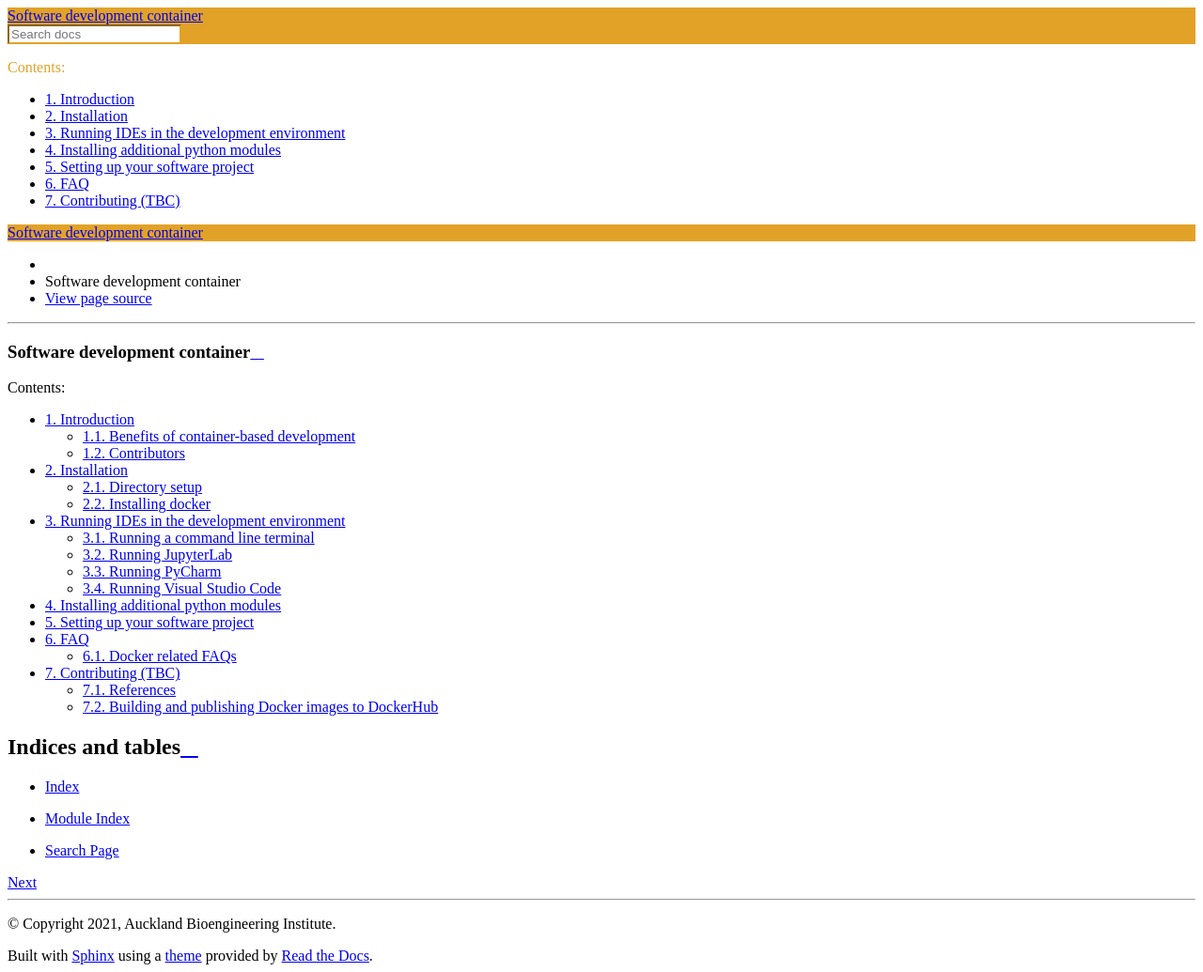
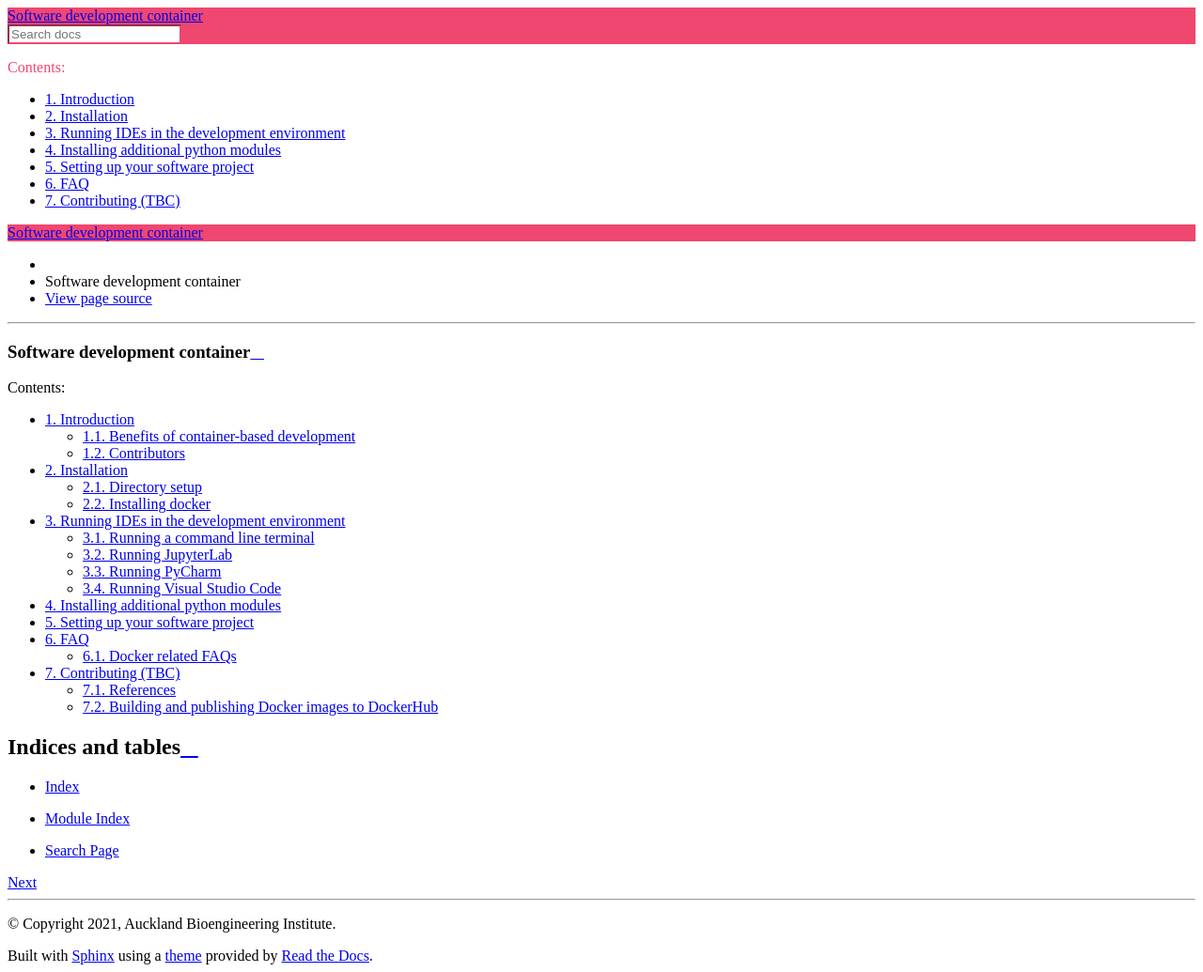
Before and after one commit to Research-software-development-resources/dev-container, a Sphinx documentation site: the page built from docs/source/index.rst, in a window 1280 px wide. Shown: the whole page at 94% size. Built offline with Sphinx 7.4.7 and the Read the Docs theme 2.0.0, drawn with Linux system fonts in a browser that asks for light colours.

Commit message:
Updating sphinx theme

```diff
--- a/docs/source/_static/theme_overrides.css
+++ b/docs/source/_static/theme_overrides.css
@@ -14,14 +14,14 @@
 
 /* Sidebar header (and topbar for mobile) */
 .wy-side-nav-search, .wy-nav-top {
-    background: #E2A227;
+    background: #ef476f;
 }
 
 .wy-menu-vertical header, .wy-menu-vertical p.caption {
-  color: #E2A227;
+  color: #ef476f;
 }
 
 /* Sidebar */
 .wy-side-nav-search input[type=text] {
-  border-color: #E2A227;
+  border-color: #ef476f;
 }
```
